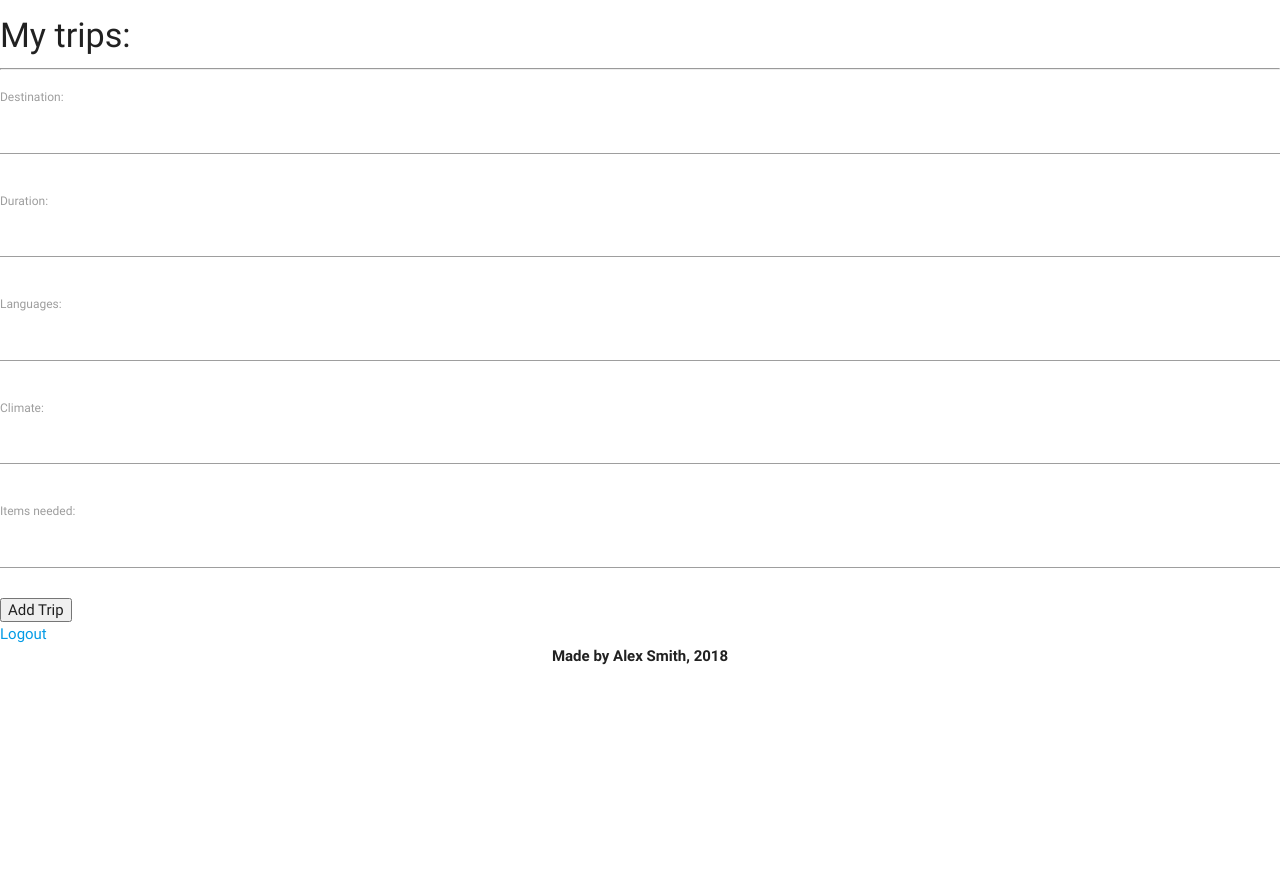
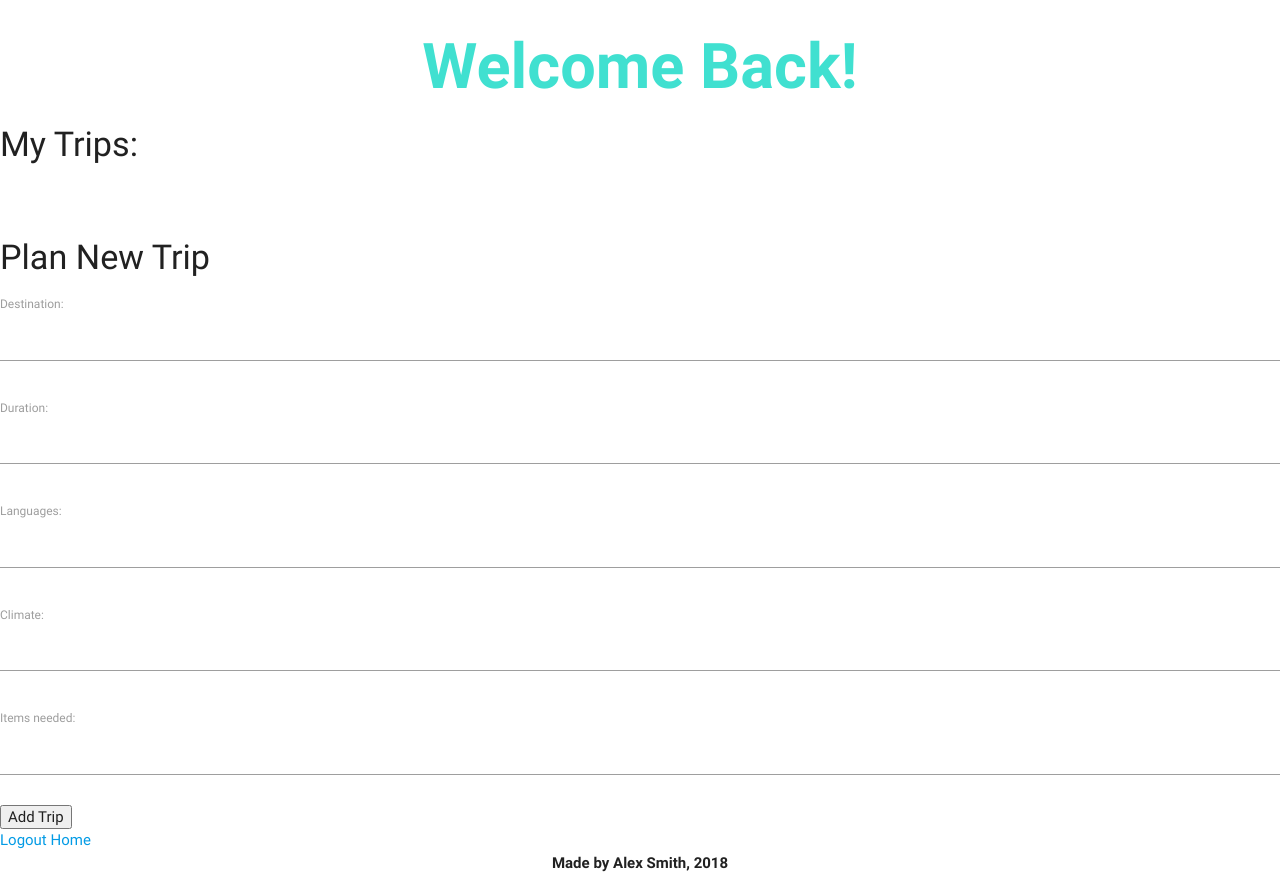
Before and after one commit to smithalex24/Project4, a Django app: template main_app/templates/profile.html in a window 1280 px wide. Before the commit the page ends 665 px from the top, so only its background shows below. Run offline with Django 3.2, Linux system fonts and the light colour scheme; the template is opened without the code that fills it: values that come from a table or form of the project are taken from there, others are empty.

Commit message:
started some styling

```diff
--- a/main_app/templates/profile.html
+++ b/main_app/templates/profile.html
@@ -2,17 +2,20 @@
 {% load staticfiles %}
 
 {% block content %}
+<h1>Welcome Back!</h1>
 
-<h4>My trips:</h4>
+<h4>My Trips:</h4>
 
 {% for trip in trips %}
     <a href="/{{trip.id}}">
     	<p>Destination: {{trip.destination}}</p>
     </a>
-    	<p>Duration: {{trip.duration}}</
+    	<p>Duration: {{trip.duration}}</p>
     <hr />
 {%endfor%}
-    <hr />
+   <br>
+   <br>
+   <h4>Plan New Trip</h4>
     <form action="/post_url/" method="post">
       {% csrf_token %}
       {{ form.as_p }}
@@ -20,5 +23,6 @@
     </form>
 
     <a href="{% url 'logout' %}" class="waves-effect waves-light btn-small">Logout</a>
+    <a href= "/">Home</a>
 
 {% endblock %}
--- a/main_app/templates/show.html
+++ b/main_app/templates/show.html
@@ -14,7 +14,6 @@
     	<p> Languages: {{trip.languages}}</p>
     	<p> Climate: {{trip.climate}} </p>
     	<p> Items Needed: {{trip.items_needed}}</p>
-    	<a href="/">Home</a>
         <a href="{% url 'profile' user.username %}">Back to Profile</a>
     </body>
     </html>
```
